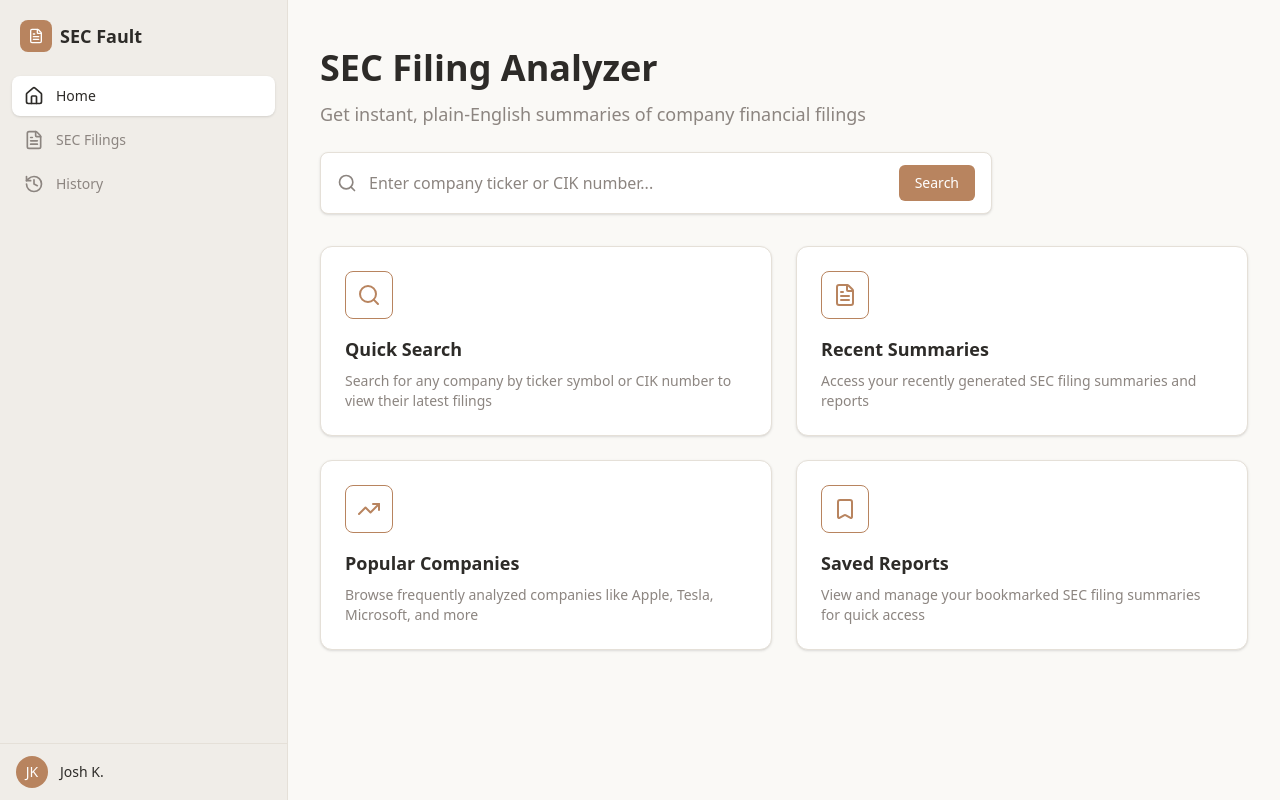
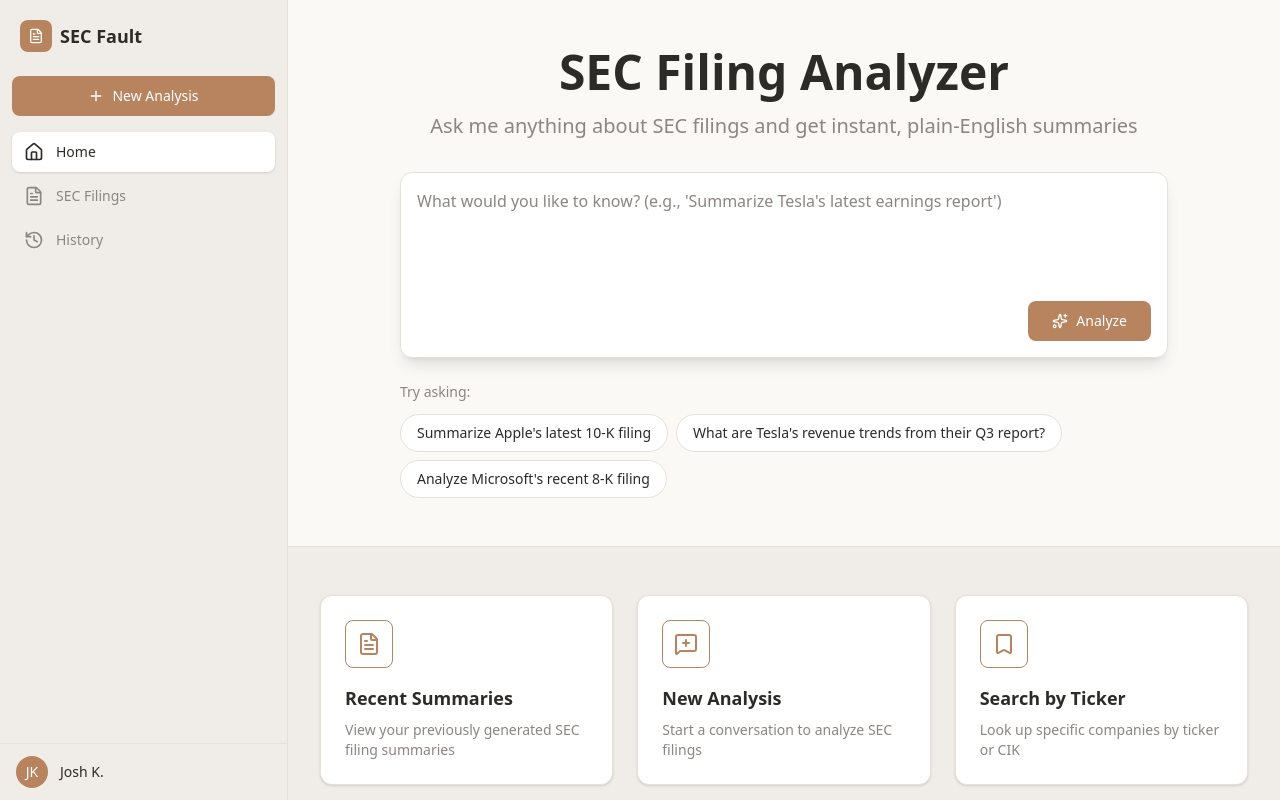
Before and after one commit to joshua-klasmeier/Capstone-SEC-Fault, a Next.js app in the folder frontend/sec-fault/: page / in a window 1280 px wide. Built offline with nearby package versions, Linux system fonts and the light colour scheme.

Commit message:
ui updates and fixes

```diff
--- /dev/null
+++ b/frontend/sec-fault/app/analyze/page.tsx
@@ -0,0 +1,17 @@
+"use client";
+
+import Sidebar from "@/components/Sidebar";
+import ChatMessages from "@/components/ChatMessages";
+import ChatInput from "@/components/ChatInput";
+
+export default function AnalyzePage() {
+  return (
+    <div className="flex h-screen bg-background">
+      <Sidebar />
+      <main className="flex flex-1 flex-col">
+        <ChatMessages />
+        <ChatInput />
+      </main>
+    </div>
+  );
+}
--- a/frontend/sec-fault/app/page.tsx
+++ b/frontend/sec-fault/app/page.tsx
@@ -1,54 +1,88 @@
+"use client";
+
 import Sidebar from "@/components/Sidebar";
-import { Search, FileText, TrendingUp, Bookmark } from "lucide-react";
+import { Sparkles, FileText, MessageSquarePlus, Bookmark } from "lucide-react";
+import Link from "next/link";
+import { useState } from "react";
+import { useRouter } from "next/navigation";
 
 export default function Home() {
+  const router = useRouter();
+  const [prompt, setPrompt] = useState("");
+
+  const handleSubmit = (e: React.FormEvent) => {
+    e.preventDefault();
+    // Navigate to analyze page (we can later pass prompt as state/query param)
+    router.push("/analyze");
+  };
+
+  const examplePrompts = [
+    "Summarize Apple's latest 10-K filing",
+    "What are Tesla's revenue trends from their Q3 report?",
+    "Analyze Microsoft's recent 8-K filing",
+  ];
+
   return (
     <div className="flex h-screen bg-background">
       <Sidebar />
       <main className="flex flex-1 flex-col overflow-y-auto">
-        {/* Hero Section */}
-        <div className="px-8 pt-12 pb-8">
-          <h1 className="text-4xl font-bold text-text-primary mb-3">
-            SEC Filing Analyzer
-          </h1>
-          <p className="text-lg text-text-secondary mb-6">
-            Get instant, plain-English summaries of company financial filings
-          </p>
+        {/* Hero Section with Prompt Input */}
+        <div className="flex flex-1 flex-col items-center justify-center px-8 py-12">
+          <div className="w-full max-w-3xl">
+            <div className="text-center mb-8">
+              <h1 className="text-5xl font-bold text-text-primary mb-4">
+                SEC Filing Analyzer
+              </h1>
+              <p className="text-xl text-text-secondary">
+                Ask me anything about SEC filings and get instant, plain-English summaries
+              </p>
+            </div>
 
-          {/* Search Bar */}
-          <div className="max-w-2xl">
-            <div className="flex items-center gap-3 rounded-lg border border-border bg-surface px-4 py-3 shadow-sm">
-              <Search className="h-5 w-5 text-text-secondary" />
-              <input
-                type="text"
-                placeholder="Enter company ticker or CIK number..."
-                className="flex-1 bg-transparent text-text-primary outline-none placeholder:text-text-secondary"
-              />
-              <button className="rounded-md bg-accent px-4 py-2 text-sm font-medium text-white transition-colors hover:bg-opacity-90">
-                Search
-              </button>
+            {/* Prompt Input */}
+            <form onSubmit={handleSubmit} className="mb-6">
+              <div className="flex flex-col gap-3 rounded-xl border border-border bg-surface p-4 shadow-lg">
+                <textarea
+                  value={prompt}
+                  onChange={(e) => setPrompt(e.target.value)}
+                  placeholder="What would you like to know? (e.g., 'Summarize Tesla's latest earnings report')"
+                  className="flex-1 bg-transparent text-text-primary outline-none placeholder:text-text-secondary resize-none min-h-[100px]"
+                  rows={4}
+                />
+                <div className="flex justify-end">
+                  <button
+                    type="submit"
+                    className="flex items-center gap-2 rounded-lg bg-accent px-6 py-2.5 text-sm font-medium text-white transition-colors hover:bg-opacity-90"
+                  >
+                    <Sparkles className="h-4 w-4" />
+                    Analyze
+                  </button>
+                </div>
+              </div>
+            </form>
+
+            {/* Example Prompts */}
+            <div className="space-y-3">
+              <p className="text-sm font-medium text-text-secondary">Try asking:</p>
+              <div className="flex flex-wrap gap-2">
+                {examplePrompts.map((example, idx) => (
+                  <button
+                    key={idx}
+                    onClick={() => setPrompt(example)}
+                    className="rounded-full border border-border bg-surface px-4 py-2 text-sm text-text-primary transition-colors hover:border-accent hover:bg-accent hover:bg-opacity-5"
+                  >
+                    {example}
+                  </button>
+                ))}
+              </div>
             </div>
           </div>
         </div>
 
         {/* Cards Grid */}
-        <div className="px-8 pb-12">
-          <div className="grid grid-cols-2 gap-6 max-w-5xl">
-            {/* Quick Search Card */}
-            <div className="group rounded-xl border border-border bg-surface p-6 shadow-sm transition-all hover:shadow-md hover:border-accent">
-              <div className="flex h-12 w-12 items-center justify-center rounded-lg border border-accent mb-4">
-                <Search className="h-6 w-6 text-accent" />
-              </div>
-              <h3 className="text-lg font-semibold text-text-primary mb-2">
-                Quick Search
-              </h3>
-              <p className="text-sm text-text-secondary">
-                Search for any company by ticker symbol or CIK number to view their latest filings
-              </p>
-            </div>
-
+        <div className="border-t border-border bg-sidebar bg-opacity-30 px-8 py-12">
+          <div className="mx-auto grid max-w-5xl grid-cols-3 gap-6">
             {/* Recent Summaries Card */}
-            <div className="group rounded-xl border border-border bg-surface p-6 shadow-sm transition-all hover:shadow-md hover:border-accent">
+            <Link href="/history" className="group rounded-xl border border-border bg-surface p-6 shadow-sm transition-all hover:shadow-md hover:border-accent">
               <div className="flex h-12 w-12 items-center justify-center rounded-lg border border-accent mb-4">
                 <FileText className="h-6 w-6 text-accent" />
               </div>
@@ -56,35 +90,35 @@ export default function Home() {
                 Recent Summaries
               </h3>
               <p className="text-sm text-text-secondary">
-                Access your recently generated SEC filing summaries and reports
+                View your previously generated SEC filing summaries
               </p>
-            </div>
+            </Link>
 
-            {/* Popular Companies Card */}
-            <div className="group rounded-xl border border-border bg-surface p-6 shadow-sm transition-all hover:shadow-md hover:border-accent">
+            {/* New Analysis Card */}
+            <Link href="/analyze" className="group rounded-xl border border-border bg-surface p-6 shadow-sm transition-all hover:shadow-md hover:border-accent">
               <div className="flex h-12 w-12 items-center justify-center rounded-lg border border-accent mb-4">
-                <TrendingUp className="h-6 w-6 text-accent" />
+                <MessageSquarePlus className="h-6 w-6 text-accent" />
               </div>
               <h3 className="text-lg font-semibold text-text-primary mb-2">
-                Popular Companies
+                New Analysis
               </h3>
               <p className="text-sm text-text-secondary">
-                Browse frequently analyzed companies like Apple, Tesla, Microsoft, and more
+                Start a conversation to analyze SEC filings
               </p>
-            </div>
+            </Link>
 
-            {/* Saved Reports Card */}
-            <div className="group rounded-xl border border-border bg-surface p-6 shadow-sm transition-all hover:shadow-md hover:border-accent">
+            {/* Search by Ticker Card */}
+            <Link href="/filings" className="group rounded-xl border border-border bg-surface p-6 shadow-sm transition-all hover:shadow-md hover:border-accent">
               <div className="flex h-12 w-12 items-center justify-center rounded-lg border border-accent mb-4">
                 <Bookmark className="h-6 w-6 text-accent" />
               </div>
               <h3 className="text-lg font-semibold text-text-primary mb-2">
-                Saved Reports
+                Search by Ticker
               </h3>
               <p className="text-sm text-text-secondary">
-                View and manage your bookmarked SEC filing summaries for quick access
+                Look up specific companies by ticker or CIK
               </p>
-            </div>
+            </Link>
           </div>
         </div>
       </main>
--- a/frontend/sec-fault/components/ChatInput.tsx
+++ b/frontend/sec-fault/components/ChatInput.tsx
@@ -1,6 +1,7 @@
 "use client";
 
 import { useState } from "react";
+import { ArrowUp } from "lucide-react";
 
 export default function ChatInput() {
   const [value, setValue] = useState("");
@@ -17,19 +18,7 @@ export default function ChatInput() {
             className="flex-1 bg-transparent text-sm text-text-primary placeholder:text-text-secondary outline-none"
           />
           <button className="flex h-8 w-8 shrink-0 items-center justify-center rounded-full bg-accent text-white transition-opacity hover:opacity-80">
-            <svg
-              width="16"
-              height="16"
-              viewBox="0 0 24 24"
-              fill="none"
-              stroke="currentColor"
-              strokeWidth="2"
-              strokeLinecap="round"
-              strokeLinejoin="round"
-            >
-              <line x1="12" y1="19" x2="12" y2="5" />
-              <polyline points="5 12 12 5 19 12" />
-            </svg>
+            <ArrowUp className="h-4 w-4" />
           </button>
         </div>
         <p className="mt-2 text-center text-xs text-text-secondary">
--- a/frontend/sec-fault/components/Sidebar.tsx
+++ b/frontend/sec-fault/components/Sidebar.tsx
@@ -2,7 +2,7 @@
 
 import Link from "next/link";
 import { usePathname } from "next/navigation";
-import { Home, FileText, History } from "lucide-react";
+import { Home, FileText, History, Plus } from "lucide-react";
 
 export default function Sidebar() {
   const pathname = usePathname();
@@ -35,6 +35,17 @@ export default function Sidebar() {
         <span className="text-lg font-semibold text-text-primary">
           SEC Fault
         </span>
+      </div>
+
+      {/* New Analysis Button */}
+      <div className="px-3 pb-4">
+        <Link
+          href="/analyze"
+          className="flex w-full items-center justify-center gap-2 rounded-lg bg-accent px-4 py-2.5 text-sm font-medium text-white transition-opacity hover:opacity-90"
+        >
+          <Plus className="h-4 w-4" />
+          New Analysis
+        </Link>
       </div>
 
       {/* Navigation */}
```
Also changed, not shown: frontend/sec-fault/components/ChatMessages.tsx (+7 -74 lines).
